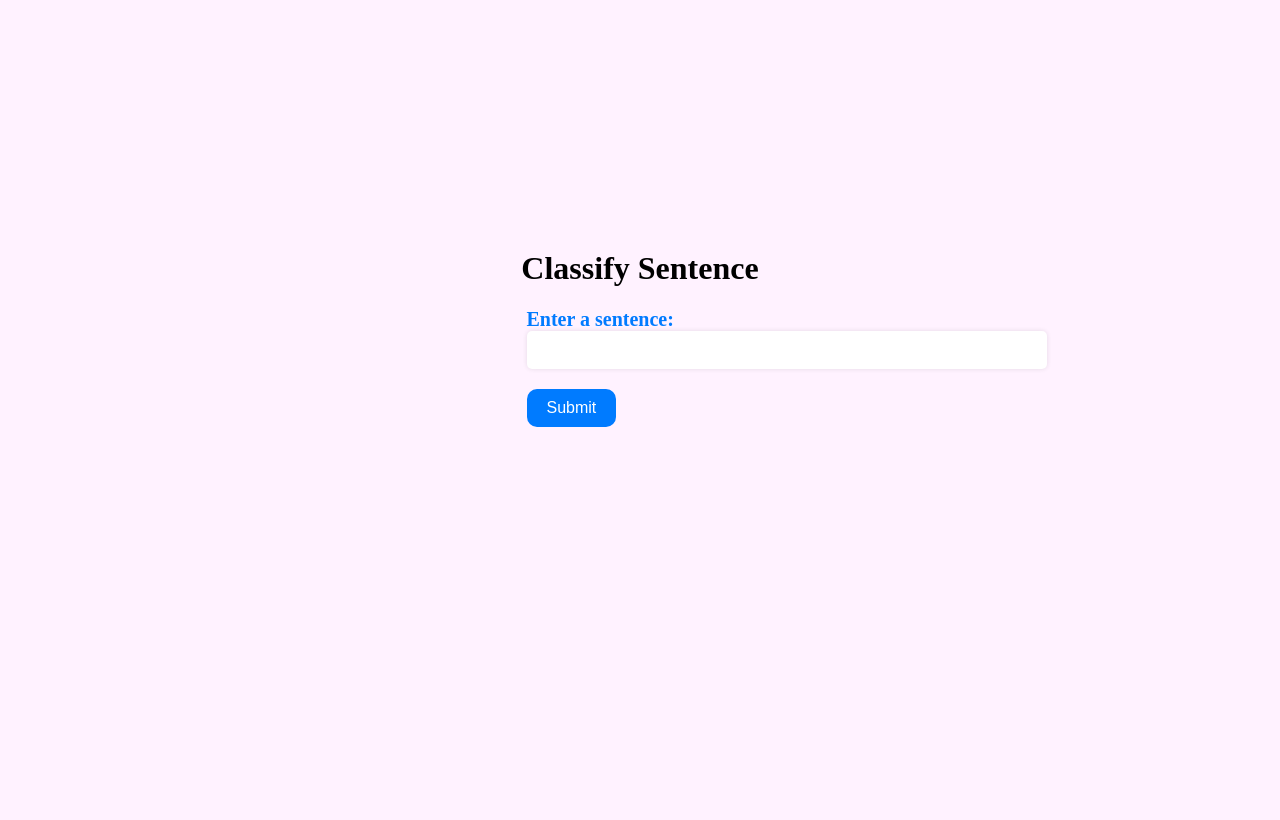
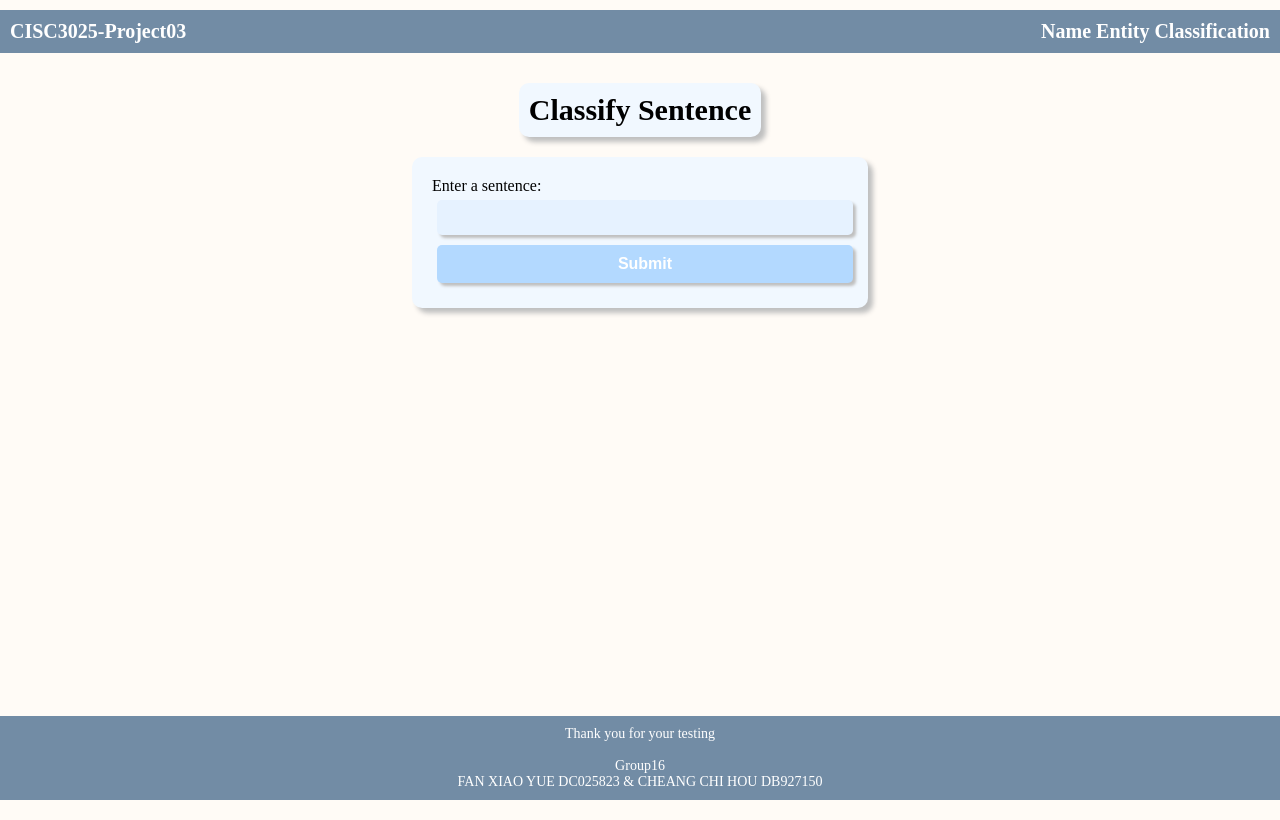
Before and after one commit to CristinaoCheang/CISC3025_Pj3, a Django app: page / in a window 1280 px wide. Before the commit the page ends 427 px from the top, so only its background shows below. Run offline with Django 4.2, Linux system fonts and the light colour scheme.

Commit message:
best summit version so far 0417

```diff
--- a/templates/Input.html
+++ b/templates/Input.html
@@ -2,60 +2,88 @@
 <html>
 <head>
 	<title>Classify Sentence</title>
-    <meta name="viewport" content="width=device-width, initial-scale=1.0">
     	<style>
-      /* Center the form on the page */
 		body {
 			display: flex;
 			flex-direction: column;
 			align-items: center;
-          justify-content: center;
-          background-color: #FFF2FF;
-          height: 80vh;
+			background-color: #f1f8ff;
+			margin: 0;
+			min-height: 100vh;
+		}
+		h1 {
+			background-color: #f1f8ff;
+			box-shadow: 5px 5px 5px #bfbfbf;
+			padding: 10px;
+			border-radius: 10px;
+            font-size: 30px;
+            text-shadow: 2px 2px 2px 2px #bfbfbf;
+            margin-bottom: 0;
+		}
+		form {
+			background-color: #f1f8ff;
+			box-shadow: 5px 5px 5px #bfbfbf;
+			padding: 20px;
+			border-radius: 10px;
+			width: 33%;
+			margin: auto;
+            margin-top: 20px;
+		}
+		input[type="text"], input[type="submit"] {
+			background-color: #e6f2ff;
+			box-shadow: 3px 3px 3px #bfbfbf;
+			padding: 10px;
+			border-radius: 5px;
+			border: none;
+			margin: 5px;
+			width: 100%;
+			box-sizing: border-box;
+		}
+		input[type="submit"] {
+			background-color: #b3d9ff;
+			color: white;
+			padding: 10px;
+			border-radius: 5px;
+			cursor: pointer;
+			font-weight: bold;
+			font-size: 12pt;
 		}
 
-      label {
+html> *:not(form):not(h1) {
+            background-color: #fffbf6;
+            padding: 10px;
+            border-radius: 10px;
+        }
+		header {
+            background-color: #728ca5;
+            color: white;
+            display: flex;
+            justify-content: space-between;
+            padding: 10px;
             font-size: 20px;
             font-weight: bold;
+			width: 100%;
 			margin-bottom: 10px;
-          color: #007bff;
         }
-
-      /* Style the input field */
-      input[type="text"] {
+        footer {
+            background-color: #728ca5;
+            color: white;
+            text-align: center;
             padding: 10px;
-          font-size: 16px;
-          border-radius: 5px;
-          border: none;
-          box-shadow: 0px 0px 5px rgba(0, 0, 0, 0.1);
-          margin-bottom: 20px;
-          text-align: center;
-          display: inline-block;
-          width: 1000%;
-          max-width: 500px;
-          justify-content: center;
-          align-items: center;
-      }
-
-      /* Style the submit button */
-      input[type="submit"] {
-        padding: 10px 20px;
-        font-size: 16px;
-        border-radius: 10px;
-        border: none;
-        background-color: #007bff;
-        color: #fff;
-        cursor: pointer;
-        transition: background-color 0.2s ease-in-out;
-      }
-
-      /* Change the submit button color on hover */
-      input[type="submit"]:hover {
-        background-color: #0062cc;
+            font-size: 14px;
+			width: 100%;
+			margin-top: auto;
+			margin-bottom: 0;
+			position: absolute;
+			bottom: 0;
         }
 	</style>
 </head>
 <body>
+    <header>
+        <div>CISC3025-Project03</div>
+        <div>Name Entity Classification</div>
+    </header>
 	<h1>Classify Sentence</h1>
 	<form method="POST">
 		{% csrf_token %}
@@ -63,5 +91,10 @@
 		<input type="text" id="sentence" name="sentence"><br>
 		<input type="submit" value="Submit">
 	</form>
+    <footer>
+        Thank you for your testing<br><br>
+        Group16<br>
+        FAN XIAO YUE DC025823 & CHEANG CHI HOU DB927150 <br>
+    </footer>
 </body>
 </html>
```
Also changed, not shown: templates/Output.html (+57 -27 lines). Lines whose indentation alone changed are shown as unchanged.
